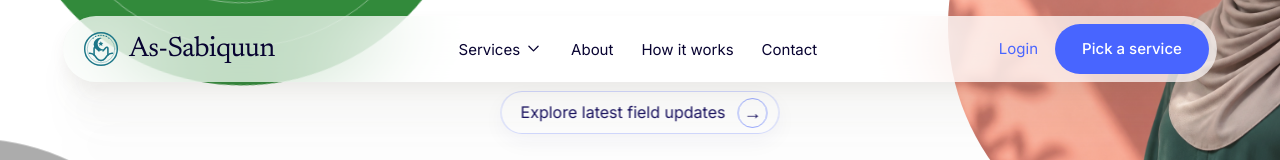
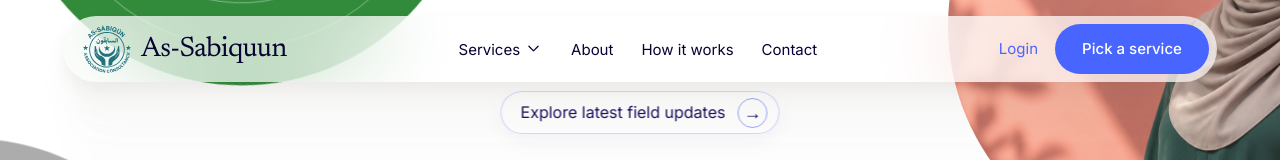
Before and after one commit to as-sabiqun/as-sabiquun, a Next.js app: page / in a window 1280 px wide. Shown: the top 160 px of the page. Built offline with nearby package versions, Linux system fonts and the light colour scheme; grey boxes are pictures that could not be loaded.

Commit message:
fix: restore detailed vector brand seal

```diff
--- a/src/app/landing/landing-nav.tsx
+++ b/src/app/landing/landing-nav.tsx
@@ -105,7 +105,7 @@ export function LandingNav() {
       <div className="asb-nav">
         <Link href="/" className="asb-brand" aria-label="As-Sabiquun home">
           <span className="asb-brand-seal" aria-hidden="true">
-            <Image src="/brand/as-sabiquun-mark.svg" width={64} height={64} sizes="36px" alt="" priority />
+            <Image src="/brand/as-sabiquun-seal.svg" width={802} height={800} sizes="48px" alt="" priority />
           </span>
           <span>As-Sabiquun</span>
         </Link>
--- a/src/app/landing/landing-page.tsx
+++ b/src/app/landing/landing-page.tsx
@@ -146,7 +146,7 @@ export default function RedesignedLandingPage() {
               <div className="asb-hero-orbit-item asb-orbit-five">
                 <div className="asb-orbit-visual asb-orbit-seal">
                   <span className="asb-orbit-seal-ring" />
-                  <Image src="/brand/as-sabiquun-seal.png" width={2000} height={2000} sizes="86px" alt="" />
+                  <Image src="/brand/as-sabiquun-seal.svg" width={802} height={800} sizes="86px" alt="" />
                   <strong>Care,<br />carried<br />forward.</strong>
                 </div>
               </div>
@@ -221,7 +221,7 @@ export default function RedesignedLandingPage() {
 
         <section className="asb-values" id="amanah" aria-labelledby="values-title">
           <div className="asb-values-well" aria-hidden="true">
-            <Image src="/brand/as-sabiquun-seal.png" width={2000} height={2000} sizes="118px" alt="" />
+            <Image src="/brand/as-sabiquun-seal.svg" width={802} height={800} sizes="118px" alt="" />
           </div>
           <div className="asb-values-content">
             <div className="asb-values-lead">
@@ -313,7 +313,7 @@ export default function RedesignedLandingPage() {
           <div className="asb-simple-footer-inner">
             <div className="asb-simple-footer-brand">
               <Link href="/" aria-label="As-Sabiquun home">
-                <Image src="/brand/as-sabiquun-seal.png" width={2000} height={2000} sizes="48px" alt="" />
+                <Image src="/brand/as-sabiquun-seal.svg" width={802} height={800} sizes="48px" alt="" />
                 <span>As-Sabiquun</span>
               </Link>
               <p>Islamic services organised with care, clarity, and accountability.</p>
--- a/src/components/brand.tsx
+++ b/src/components/brand.tsx
@@ -24,9 +24,9 @@ export function BrandMark({ className = "h-12 w-12", priority = false }: { class
     <span className={`brand-seal ${className}`}>
       <Image
         className="brand-seal-image"
-        src="/brand/as-sabiquun-seal.png"
-        width={2000}
-        height={2000}
+        src="/brand/as-sabiquun-seal.svg"
+        width={802}
+        height={800}
         alt=""
         priority={priority}
         sizes="(max-width: 768px) 192px, 360px"
```
Also changed, not shown: public/brand/as-sabiquun-mark.svg (deleted), public/brand/as-sabiquun-seal.svg (added), src/app/landing/landing.css.
